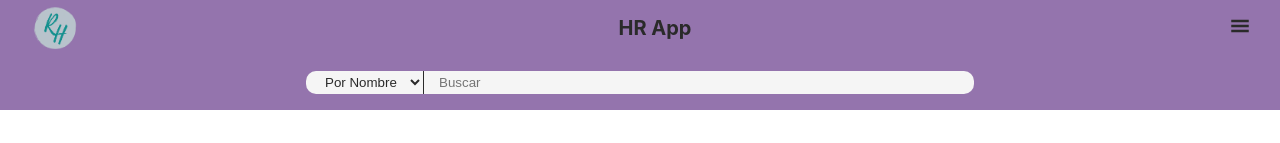
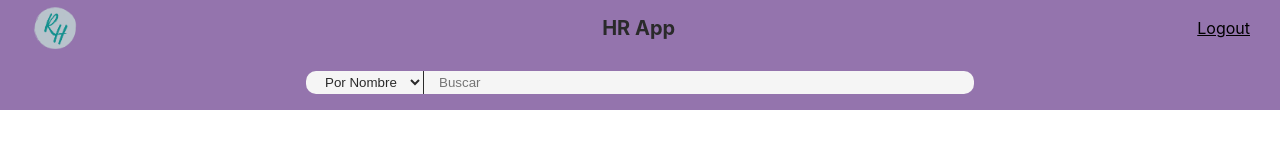
Before and after one commit to mihaelagheorghiu10/HRfullstack-front, a React (Create React App) app: page / in a window 1280 px wide. Both pictures are taken after typing "name@example.com", "Sample123" into the empty fields and a click on the button "Login". Shown: the top 143 px of the page. Built offline with nearby package versions, Linux system fonts and the light colour scheme; no server answers.

Commit message:
login through localstorage instead of authed state

```diff
--- a/src/components/Navbar/Navbar.jsx
+++ b/src/components/Navbar/Navbar.jsx
@@ -1,9 +1,13 @@
-import React from 'react'
+import React from "react";
 //import { NavbarDiv } from './Navbar.styled'
-import styles from './navbar.module.css'
-import logo from '../../assets/Logo.png'
-import { GiHamburgerMenu } from 'react-icons/gi'
+import styles from "./navbar.module.css";
+import logo from "../../assets/Logo.png";
+import { GiHamburgerMenu } from "react-icons/gi";
+import { Link } from "react-router-dom";
+import useAuth from "../../hooks/useAuth";
+
 export default function Navbar() {
+  const { authed, logout } = useAuth();
   return (
     //<NavbarDiv>
     <div className={styles.divContenedor}>
@@ -14,10 +18,16 @@ export default function Navbar() {
         <h1 className={styles.h1Title}>HR App</h1>
       </div>
       <div className={styles.divHamburguesa}>
-        <GiHamburgerMenu className={styles.hamburgerIcon} />
+        {/* <GiHamburgerMenu className={styles.hamburgerIcon} /> */}
+        {!authed ? <Link to="/login">Login</Link> : null}
+        {authed ? (
+          <Link to="/" onClick={async () => logout()}>
+            Logout
+          </Link>
+        ) : null}
       </div>
     </div>
 
     //</NavbarDiv>
-  )
+  );
 }
--- a/src/components/Navbar/navbar.module.css
+++ b/src/components/Navbar/navbar.module.css
@@ -1,16 +1,15 @@
 .divContenedor {
   padding: 0 30px;
-    width:100svw;
+  width: 100svw;
   display: flex;
-    justify-content:space-between;
+  justify-content: space-between;
   align-items: center;
   background-color: #9474ad;
   height: 55px;
   top: 0;
-    position:fixed ;
-    z-index:100 ;
+  position: fixed;
+  z-index: 100;
   box-sizing: border-box;
-
 }
 
 .divLogo {
@@ -18,9 +17,13 @@
   width: 50px;
   display: flex;
   justify-content: center;
-    align-items:center;
+  align-items: center;
   overflow: hidden;
+}
 
+.divHamburguesa {
+  display: flex;
+  gap: 2em;
 }
 .imgLogo {
   height: 100%;
@@ -28,11 +31,9 @@
 
 .hamburgerIcon {
   font-size: 20px;
-    color:#2A2A2A;
-
-
+  color: #2a2a2a;
 }
 .h1Title {
   font-size: 20px;
-    color:#2A2A2A;
+  color: #2a2a2a;
 }
--- a/src/components/RequireAuth/RequireAuth.jsx
+++ b/src/components/RequireAuth/RequireAuth.jsx
@@ -3,9 +3,11 @@ import { Navigate } from "react-router-dom";
 import useAuth from "../../hooks/useAuth";
 
 const RequireAuth = ({ children }) => {
-  const { authed } = useAuth();
+  const { authed, login } = useAuth();
   const saved = localStorage.getItem("login");
-  return saved || authed === true ? children : <Navigate to="/login" replace />;
+  if (saved && !authed) login();
+
+  return saved ? children : <Navigate to="/login" replace />;
 };
 
 export default RequireAuth;
--- a/src/hooks/useAuth.jsx
+++ b/src/hooks/useAuth.jsx
@@ -4,19 +4,23 @@ import { useNavigate } from "react-router-dom";
 const authContext = React.createContext();
 
 function useAuth() {
+  const [authed, setAuthed] = React.useState(false);
   const navigate = useNavigate();
 
   return {
+    authed,
     login(values) {
       return new Promise((res) => {
         window.localStorage.setItem("login", JSON.stringify(values));
+        setAuthed(true);
         navigate("/");
         res();
       });
     },
     logout() {
       return new Promise((res) => {
-        window.localStorage.setItem("login", null);
+        window.localStorage.removeItem("login");
+        setAuthed(false);
         res();
       });
     },
```
Lines whose indentation alone changed are shown as unchanged.
